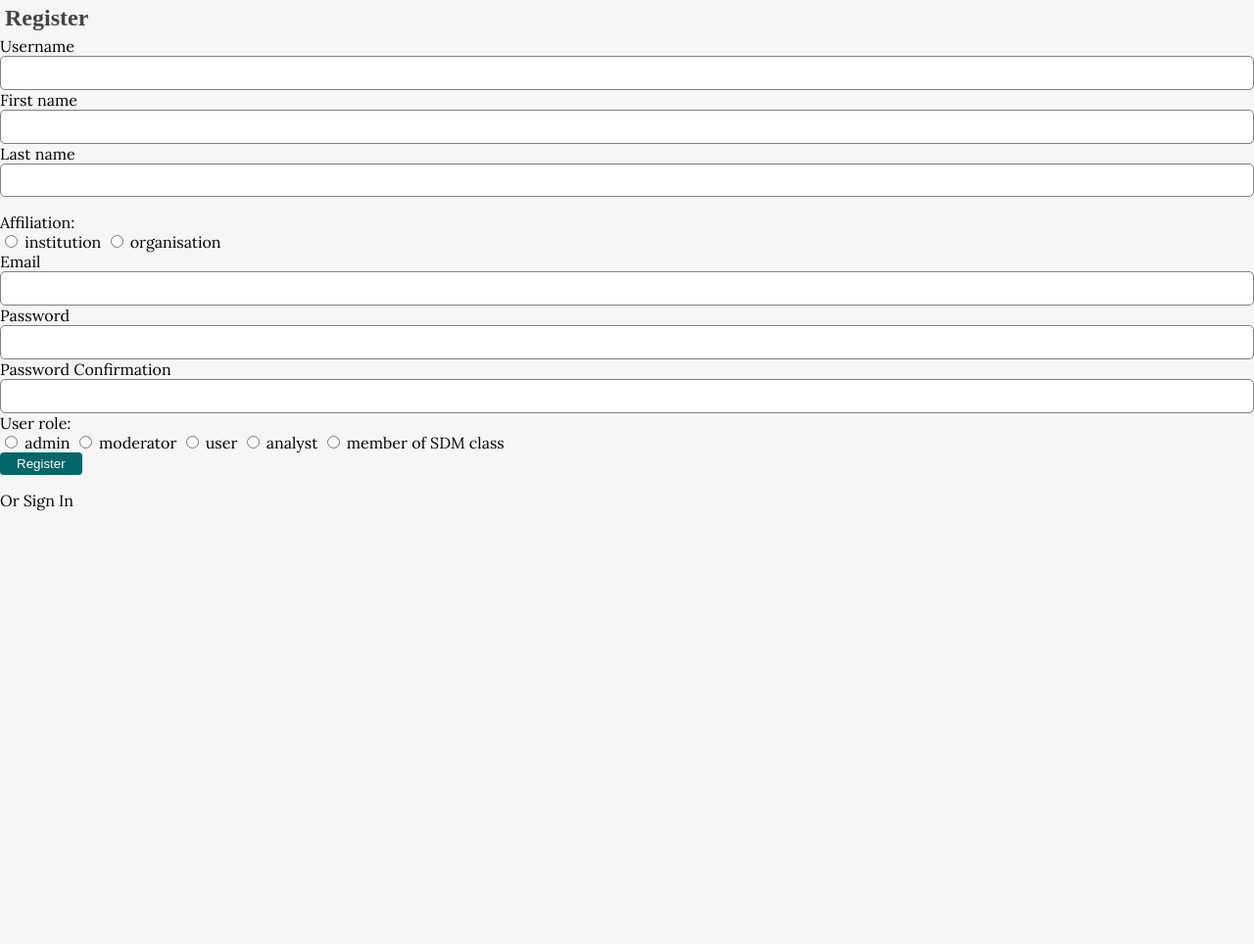
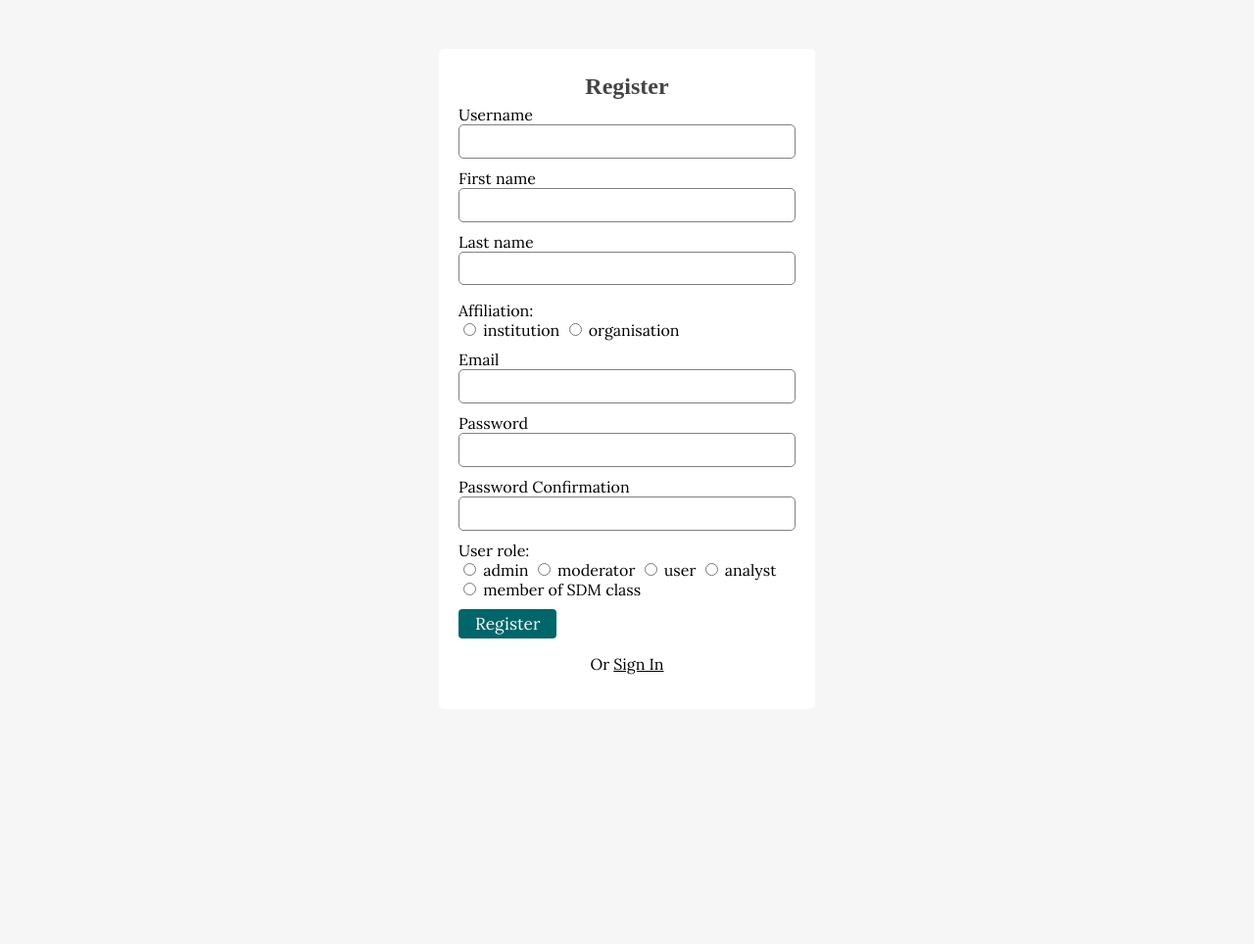
Before and after one commit to ptk7218/CISE_S1_2020_Team-21, a PHP site: page /register.html in a window 1280 px wide. Shown: the part 66-1030 px from the top of the page at 98% size. Run offline with PHP 8.4, Linux system fonts and the light colour scheme; some libraries are stand-ins or nearby versions; some web fonts are replaced.

Commit message:
Update style.css

```diff
--- a/css/style.css
+++ b/css/style.css
@@ -33,6 +33,8 @@ a{
     color: white;
     border: 1px solid transparent;
     border-radius: .25rem;
+    font-size: 1.08em;
+    font-family: 'Lora', serif;
 }
 
 .btn:hover{
@@ -224,6 +226,39 @@ header ul li a:hover {
 
 
 
+/* AUTH PAGES */
+.auth-content {
+    width: 30%;
+    margin:50px auto;
+    padding: 20px;
+    background: white;
+    border-radius: 5px;
+
+}
+
+.auth-content .form-title{
+    text-align: center;
+}
+.auth-content form div{
+    margin-bottom:10px;
+}
+
+.auth-content .form-title{
+    text-align: center;
+}
+
+.auth-content form div{
+    margin-bottom: 10px;
+}
+
+.auth-content form p{
+    text-align: center;
+}
+
+.auth-content form p a{
+    text-decoration: underline;
+}
+
 /* FOOTER */
 .footer{
     background: #303036;
```
